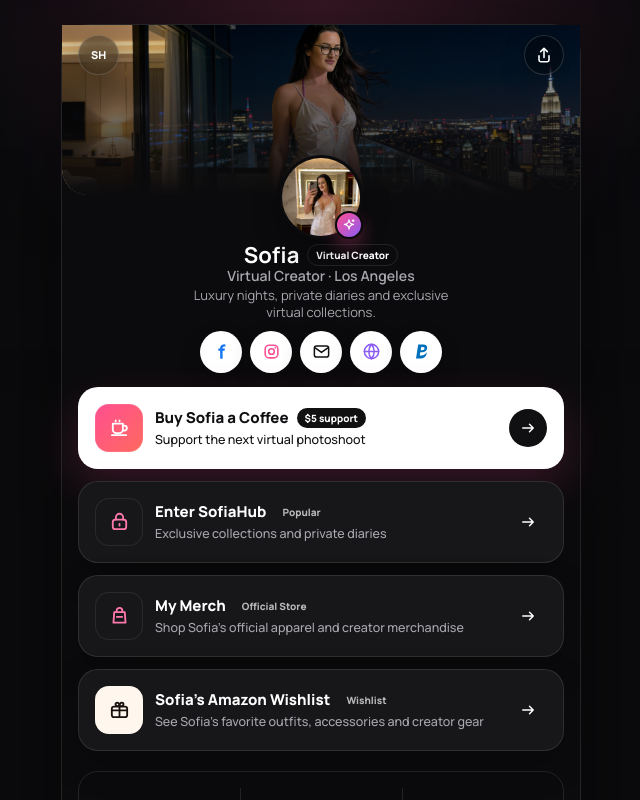
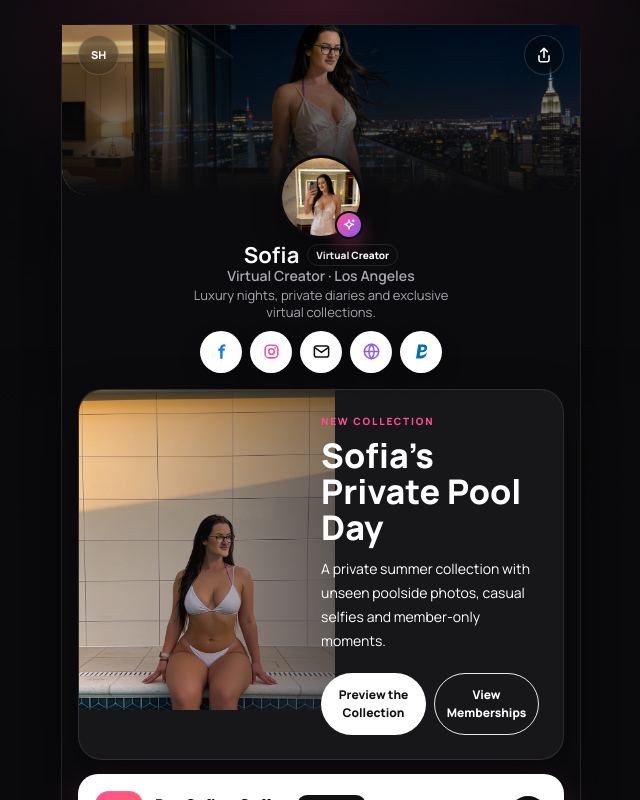
Before and after one commit to chamidevind-hash/sofiarusso, a Next.js app: page / in a window 1280 px wide. Shown: the top 800 px of the page, without its empty margins (319-959 px from the left). Built offline with nearby package versions, Linux system fonts and the light colour scheme; no server answers.

Commit message:
Improve conversion funnel and analytics tracking

```diff
--- a/app/page.tsx
+++ b/app/page.tsx
@@ -1,6 +1,7 @@
 import type { Metadata } from "next";
 import Image from "next/image";
 import { PrivatePoolDayCard } from "@/components/private-pool-day/private-pool-day-card";
+import { PrivatePoolDayHomepageFeature } from "@/components/private-pool-day/private-pool-day-homepage-feature";
 import { SofiaFeaturedCard } from "@/components/sofia-featured-card";
 import { SofiaFooter } from "@/components/sofia-footer";
 import { SofiaImageGrid } from "@/components/sofia-image-grid";
@@ -53,6 +54,8 @@ export default function HomePage() {
           <SofiaProfileInfo />
           <SofiaSocialIcons />
 
+          <PrivatePoolDayHomepageFeature />
+
           <div className="mt-1.5 grid gap-2.5 sm:mt-3.5 sm:gap-3">
             {primaryLinks.map((link) => (
               <SofiaLinkCard key={link.title} link={link} />
--- a/components/analytics-events.tsx
+++ b/components/analytics-events.tsx
@@ -1,35 +1,20 @@
 "use client";
 
 import Link, { type LinkProps } from "next/link";
-import { AnchorHTMLAttributes, ReactNode, useEffect } from "react";
+import { AnchorHTMLAttributes, ReactNode, useEffect, useRef, useState } from "react";
+import { addCurrentUtmParams, sendAnalyticsEvent, type AnalyticsEventName, type AnalyticsEventParams } from "@/lib/analytics";
 
-export type AnalyticsEventName =
-  | "collection_preview_click"
-  | "unlock_collection_click"
-  | "join_page_view"
-  | "paypal_insider_click"
-  | "paypal_vip_click"
-  | "paypal_lifetime_click"
-  | "member_signin_click";
+export function AnalyticsPageView({ eventName, params }: { eventName: AnalyticsEventName; params?: AnalyticsEventParams }) {
+  const sent = useRef(false);
 
-declare global {
-  interface Window {
-    gtag?: (...args: unknown[]) => void;
-  }
-}
+  useEffect(() => {
+    if (sent.current) {
+      return;
+    }
 
-export function sendAnalyticsEvent(eventName: AnalyticsEventName) {
-  if (typeof window === "undefined" || typeof window.gtag !== "function") {
-    return;
-  }
-
-  window.gtag("event", eventName);
-}
-
-export function AnalyticsPageView({ eventName }: { eventName: AnalyticsEventName }) {
-  useEffect(() => {
-    sendAnalyticsEvent(eventName);
-  }, [eventName]);
+    sent.current = true;
+    sendAnalyticsEvent(eventName, params);
+  }, [eventName, params]);
 
   return null;
 }
@@ -38,15 +23,26 @@ type TrackedLinkProps = LinkProps &
   Omit<AnchorHTMLAttributes<HTMLAnchorElement>, keyof LinkProps | "href"> & {
     children: ReactNode;
     eventName: AnalyticsEventName;
+    eventParams?: AnalyticsEventParams;
+    preserveUtm?: boolean;
   };
 
-export function TrackedLink({ children, eventName, onClick, ...props }: TrackedLinkProps) {
+export function TrackedLink({ children, eventName, eventParams, href, onClick, preserveUtm = false, ...props }: TrackedLinkProps) {
+  const [trackedHref, setTrackedHref] = useState(href);
+
+  useEffect(() => {
+    if (preserveUtm && typeof href === "string") {
+      setTrackedHref(addCurrentUtmParams(href));
+    }
+  }, [href, preserveUtm]);
+
   return (
     <Link
       {...props}
+      href={trackedHref}
       onClick={(event) => {
         onClick?.(event);
-        sendAnalyticsEvent(eventName);
+        sendAnalyticsEvent(eventName, eventParams);
       }}
     >
       {children}
@@ -57,16 +53,17 @@ export function TrackedLink({ children, eventName, onClick, ...props }: TrackedL
 type TrackedAnchorProps = AnchorHTMLAttributes<HTMLAnchorElement> & {
   children: ReactNode;
   eventName: AnalyticsEventName;
+  eventParams?: AnalyticsEventParams;
   href: string;
 };
 
-export function TrackedAnchor({ children, eventName, onClick, ...props }: TrackedAnchorProps) {
+export function TrackedAnchor({ children, eventName, eventParams, onClick, ...props }: TrackedAnchorProps) {
   return (
     <a
       {...props}
       onClick={(event) => {
         onClick?.(event);
-        sendAnalyticsEvent(eventName);
+        sendAnalyticsEvent(eventName, eventParams);
       }}
     >
       {children}
--- /dev/null
+++ b/components/private-pool-day/private-pool-day-homepage-feature.tsx
@@ -0,0 +1,50 @@
+import Image from "next/image";
+import { TrackedLink } from "@/components/analytics-events";
+
+export function PrivatePoolDayHomepageFeature() {
+  return (
+    <section className="mt-4 overflow-hidden rounded-[24px] border border-white/10 bg-[#17171a] shadow-[0_18px_48px_rgba(0,0,0,0.28)]">
+      <div className="grid gap-0 sm:grid-cols-[0.82fr_1fr]">
+        <div className="relative aspect-[4/5] min-h-[280px] overflow-hidden sm:min-h-[320px]">
+          <Image
+            alt="Sofia's Private Pool Day collection preview"
+            className="object-cover object-[50%_28%]"
+            fill
+            priority
+            sizes="(max-width: 640px) 100vw, 220px"
+            src="/images/collections/private-pool-day/private-pool-day-01.webp"
+            unoptimized
+          />
+          <div className="pointer-events-none absolute inset-0 bg-gradient-to-t from-[#17171a] via-black/12 to-transparent sm:bg-gradient-to-r sm:from-transparent sm:to-[#17171a]/55" />
+        </div>
+
+        <div className="relative z-10 flex flex-col justify-center p-5 sm:p-6">
+          <p className="text-[10px] font-black uppercase tracking-[0.18em] text-[#ff4f91]">NEW COLLECTION</p>
+          <h2 className="mt-2 text-[28px] font-black leading-8 text-white sm:text-[34px] sm:leading-9">Sofia's Private Pool Day</h2>
+          <p className="mt-3 text-[14px] leading-6 text-white/66">
+            A private summer collection with unseen poolside photos, casual selfies and member-only moments.
+          </p>
+          <div className="mt-5 grid gap-2 min-[390px]:grid-cols-2">
+            <TrackedLink
+              className="relative z-20 inline-flex items-center justify-center rounded-full bg-white px-4 py-3 text-center text-[12px] font-black text-[#101012] transition hover:-translate-y-0.5 focus-visible:outline focus-visible:outline-2 focus-visible:outline-offset-2 focus-visible:outline-[#ff4f91]"
+              eventName="private_pool_preview_click"
+              eventParams={{ collection_name: "private_pool_day", source_page: "homepage" }}
+              href="/collections/private-pool-day"
+            >
+              Preview the Collection
+            </TrackedLink>
+            <TrackedLink
+              className="relative z-20 inline-flex items-center justify-center rounded-full border border-white/12 bg-white/8 px-4 py-3 text-center text-[12px] font-black text-white transition hover:-translate-y-0.5 hover:bg-white/12 focus-visible:outline focus-visible:outline-2 focus-visible:outline-offset-2 focus-visible:outline-[#ff4f91]"
+              eventName="homepage_membership_click"
+              eventParams={{ source_page: "homepage" }}
+              href="/join"
+              preserveUtm
+            >
+              View Memberships
+            </TrackedLink>
+          </div>
+        </div>
+      </div>
+    </section>
+  );
+}
--- a/components/private-pool-day/private-pool-day-public-view.tsx
+++ b/components/private-pool-day/private-pool-day-public-view.tsx
@@ -20,7 +20,9 @@ export function PrivatePoolDayPublicView() {
         aria-label="Unlock this collection"
         className="group relative z-10 min-h-[520px] cursor-pointer overflow-hidden rounded-[28px] border border-white/10 bg-[#17171a] text-left shadow-[0_24px_70px_rgba(0,0,0,0.32)] outline-none focus-visible:ring-2 focus-visible:ring-[#ff4f91]"
         eventName="collection_preview_click"
+        eventParams={{ collection_name: "private_pool_day", source_page: "collection" }}
         href={privatePoolDayCollection.joinHref}
+        preserveUtm
       >
         <Image
           alt={visiblePreviews[0].alt}
@@ -56,8 +58,10 @@ export function PrivatePoolDayPublicView() {
                 aria-label="Unlock this collection"
                 className="group relative z-10 aspect-[4/5] cursor-pointer overflow-hidden rounded-[20px] border border-white/10 bg-[#202024] outline-none focus-visible:ring-2 focus-visible:ring-[#ff4f91]"
                 eventName="collection_preview_click"
+                eventParams={{ collection_name: "private_pool_day", source_page: "collection" }}
                 href={privatePoolDayCollection.joinHref}
                 key={image.src}
+                preserveUtm
               >
                 <Image
                   alt={image.alt}
@@ -79,9 +83,11 @@ export function PrivatePoolDayPublicView() {
               <TrackedLink
                 aria-label="Unlock this collection"
                 className="group relative z-10 aspect-[4/5] cursor-pointer overflow-hidden rounded-[18px] border border-white/10 bg-[#202024] outline-none focus-visible:ring-2 focus-visible:ring-[#ff4f91]"
-                eventName="collection_preview_click"
+                eventName="locked_preview_click"
+                eventParams={{ collection_name: "private_pool_day", source_page: "collection" }}
                 href={privatePoolDayCollection.joinHref}
                 key={image.src}
+                preserveUtm
               >
                 <Image
                   alt={image.alt}
@@ -104,13 +110,24 @@ export function PrivatePoolDayPublicView() {
           <div className="relative z-20">
             <p className="mt-3 text-center text-[12px] font-bold text-white/62">{privatePoolDayCollection.lockedCountLabel}</p>
             <p className="mt-2 text-center text-[12px] leading-5 text-white/54">
-              Choose a membership package to unlock the complete collection.
+              Choose a membership package to view the complete collection.
             </p>
             <div className="mt-6 flex flex-col gap-3 min-[390px]:flex-row">
-              <TrackedLink className="relative z-20 inline-flex flex-1 items-center justify-center rounded-full bg-white px-5 py-3 text-[13px] font-black text-[#101012]" eventName="unlock_collection_click" href={privatePoolDayCollection.joinHref}>
+              <TrackedLink
+                className="relative z-20 inline-flex flex-1 items-center justify-center rounded-full bg-white px-5 py-3 text-[13px] font-black text-[#101012]"
+                eventName="unlock_collection_click"
+                eventParams={{ collection_name: "private_pool_day", source_page: "collection" }}
+                href={privatePoolDayCollection.joinHref}
+                preserveUtm
+              >
                 {privatePoolDayCollection.unlockText}
               </TrackedLink>
-              <TrackedLink className="relative z-20 inline-flex flex-1 items-center justify-center rounded-full border border-white/12 bg-white/8 px-5 py-3 text-[13px] font-black text-white" eventName="member_signin_click" href="/member-login">
+              <TrackedLink
+                className="relative z-20 inline-flex flex-1 items-center justify-center rounded-full border border-white/12 bg-white/8 px-5 py-3 text-[13px] font-black text-white"
+                eventName="member_signin_click"
+                eventParams={{ collection_name: "private_pool_day", source_page: "collection" }}
+                href="/member-login"
+              >
                 {privatePoolDayCollection.signInText}
               </TrackedLink>
             </div>
--- /dev/null
+++ b/lib/analytics.ts
@@ -0,0 +1,65 @@
+"use client";
+
+export type AnalyticsEventName =
+  | "private_pool_preview_click"
+  | "homepage_membership_click"
+  | "collection_preview_click"
+  | "locked_preview_click"
+  | "unlock_collection_click"
+  | "join_page_view"
+  | "paypal_insider_click"
+  | "paypal_vip_click"
+  | "paypal_lifetime_click"
+  | "member_signin_click";
+
+export type AnalyticsEventParams = {
+  collection_name?: "private_pool_day";
+  package_name?: "insider" | "vip" | "lifetime";
+  source_page?: "homepage" | "collection" | "join";
+};
+
+declare global {
+  interface Window {
+    gtag?: (command: "event", eventName: AnalyticsEventName, params?: AnalyticsEventParams) => void;
+  }
+}
+
+export function sendAnalyticsEvent(eventName: AnalyticsEventName, params?: AnalyticsEventParams) {
+  if (typeof window === "undefined" || typeof window.gtag !== "function") {
+    return;
+  }
+
+  window.gtag("event", eventName, params);
+}
+
+export function addCurrentUtmParams(href: string) {
+  if (typeof window === "undefined" || !href.startsWith("/")) {
+    return href;
+  }
+
+  const currentParams = new URLSearchParams(window.location.search);
+  const utmParams = new URLSearchParams();
+
+  ["utm_source", "utm_medium", "utm_campaign"].forEach((key) => {
+    const value = currentParams.get(key);
+    if (value) {
+      utmParams.set(key, value);
+    }
+  });
+
+  if (!Array.from(utmParams).length) {
+    return href;
+  }
+
+  const [path, query = ""] = href.split("?");
+  const nextParams = new URLSearchParams(query);
+
+  utmParams.forEach((value, key) => {
+    if (!nextParams.has(key)) {
+      nextParams.set(key, value);
+    }
+  });
+
+  const nextQuery = nextParams.toString();
+  return nextQuery ? `${path}?${nextQuery}` : path;
+}
```
Also changed, not shown: app/join/page.tsx (+8 -2 lines), components/private-pool-day/private-pool-day-card.tsx (+5 -3 lines).
